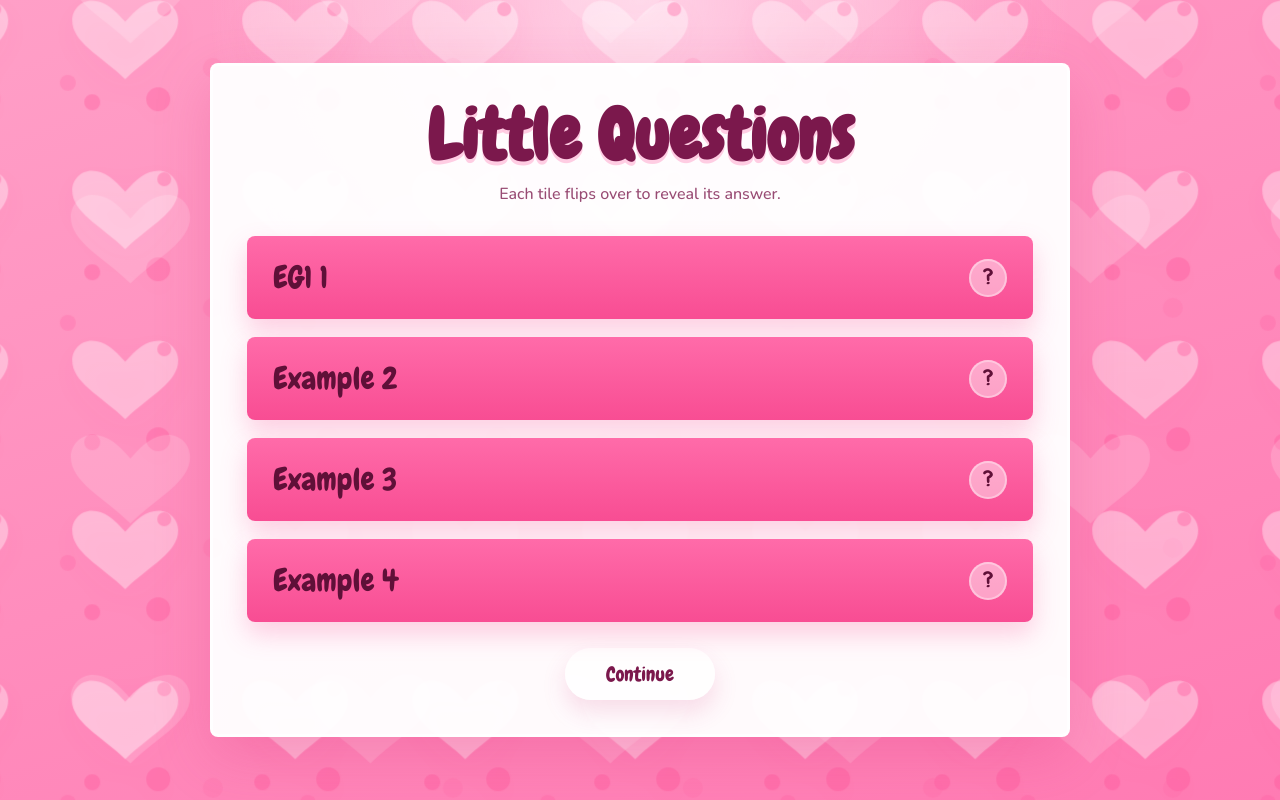
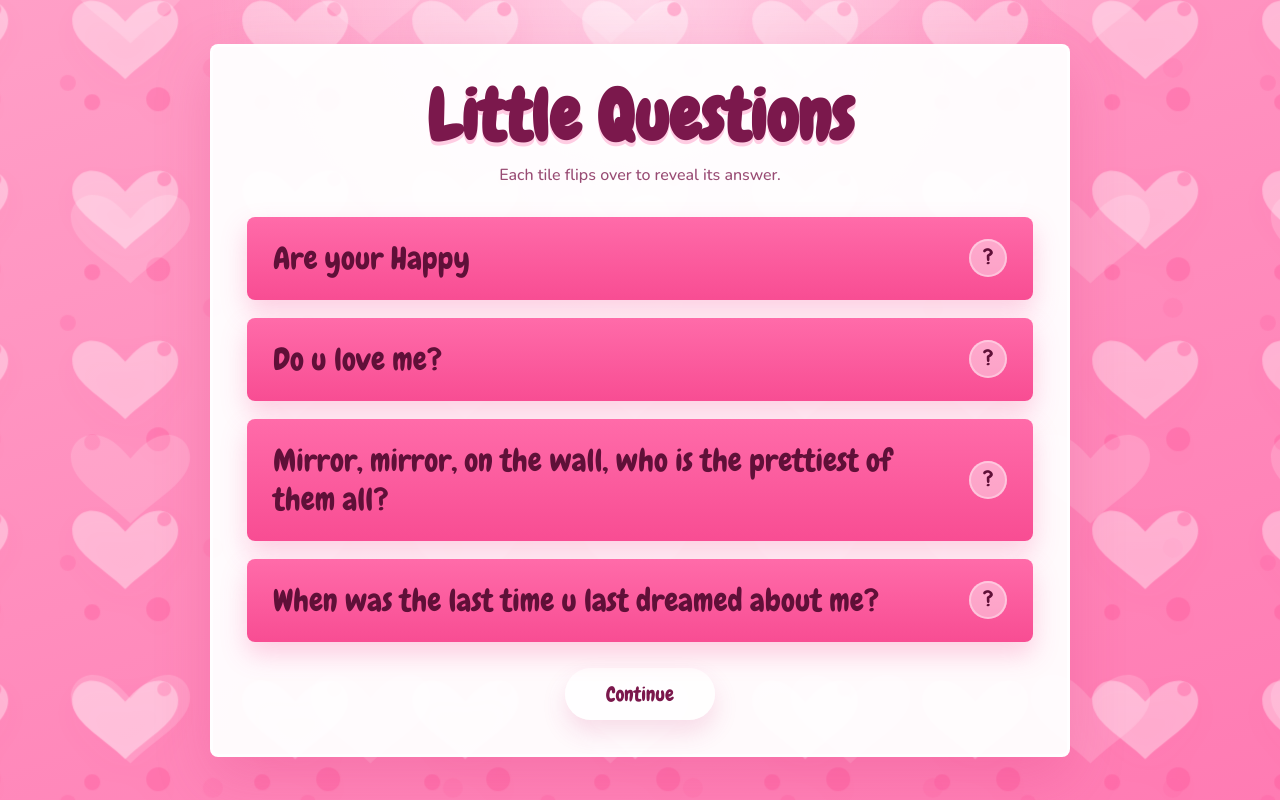
Before and after one commit to Shritiz/Will-u-, a plain HTML site: page aarav/2/next.html in a window 1280 px wide. Shown: the top 800 px of the page. Drawn offline with nearby package versions, Linux system fonts and the light colour scheme.

Commit message:
aarav bhai

```diff
--- a/aarav/2/next.html
+++ b/aarav/2/next.html
@@ -272,11 +272,11 @@
                         <button class="qa-button" type="button" aria-expanded="false">
                             <span class="qa-roller">
                                 <span class="qa-face qa-question">
-                                    <span class="qa-copy">EG1 1</span>
+                                    <span class="qa-copy">Are your Happy</span>
                                     <span class="qa-mark" aria-hidden="true">?</span>
                                 </span>
                                 <span class="qa-face qa-answer">
-                                    <span class="qa-copy">No</span>
+                                    <span class="qa-copy">YES</span>
                                     <span class="qa-mark" aria-hidden="true">&#8635;</span>
                                 </span>
                             </span>
@@ -287,11 +287,11 @@
                         <button class="qa-button" type="button" aria-expanded="false">
                             <span class="qa-roller">
                                 <span class="qa-face qa-question">
-                                    <span class="qa-copy">Example 2</span>
+                                    <span class="qa-copy">Do u love me?</span>
                                     <span class="qa-mark" aria-hidden="true">?</span>
                                 </span>
                                 <span class="qa-face qa-answer">
-                                    <span class="qa-copy">answer 2</span>
+                                    <span class="qa-copy">YES</span>
                                     <span class="qa-mark" aria-hidden="true">&#8635;</span>
                                 </span>
                             </span>
@@ -302,11 +302,11 @@
                         <button class="qa-button" type="button" aria-expanded="false">
                             <span class="qa-roller">
                                 <span class="qa-face qa-question">
-                                    <span class="qa-copy">Example 3</span>
+                                    <span class="qa-copy">Mirror, mirror, on the wall, who is the prettiest of them all?</span>
                                     <span class="qa-mark" aria-hidden="true">?</span>
                                 </span>
                                 <span class="qa-face qa-answer">
-                                    <span class="qa-copy">Add your real answer here later.</span>
+                                    <span class="qa-copy">YOU 💗💗</span>
                                     <span class="qa-mark" aria-hidden="true">&#8635;</span>
                                 </span>
                             </span>
@@ -317,11 +317,11 @@
                         <button class="qa-button" type="button" aria-expanded="false">
                             <span class="qa-roller">
                                 <span class="qa-face qa-question">
-                                    <span class="qa-copy">Example 4</span>
+                                    <span class="qa-copy">When was the last time u last dreamed about me?</span>
                                     <span class="qa-mark" aria-hidden="true">?</span>
                                 </span>
                                 <span class="qa-face qa-answer">
-                                    <span class="qa-copy">Replace this one with the real text later too.</span>
+                                    <span class="qa-copy">for me it is every second</span>
                                     <span class="qa-mark" aria-hidden="true">&#8635;</span>
                                 </span>
                             </span>
```
